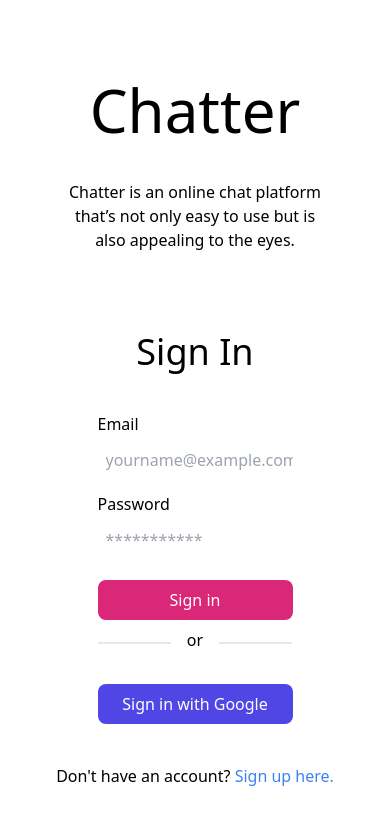
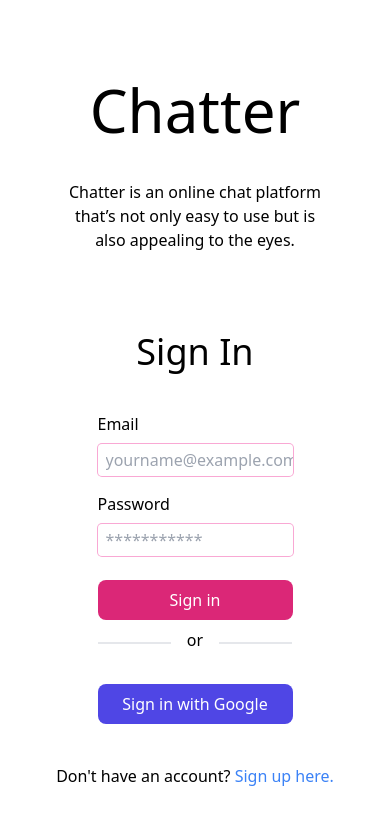
Before and after one commit to ren3yolo/chatapp-next-ts, a Next.js app: page / in a window 390 px wide. Shown: the top 824 px of the page. Built offline with nearby package versions, Linux system fonts and the light colour scheme.

Commit message:
Remove sm modifier

```diff
--- a/components/organisms/SignIn/SignIn.tsx
+++ b/components/organisms/SignIn/SignIn.tsx
@@ -14,14 +14,14 @@ export default function SignIn() {
             id='email'
             placeholder='yourname@example.com'
             autoComplete='false'
-            className='w-full h-8 mt-2 sm:ring-1 pl-2 rounded sm:ring-pink-300 focus:outline-none hover:ring-pink-400 focus:ring-2 focus:ring-pink-500'
+            className='w-full h-8 mt-2 ring-1 pl-2 rounded ring-pink-300 focus:outline-none hover:ring-pink-400 focus:ring-2 focus:ring-pink-500'
           />
           <label className='block mt-4'>Password</label>
           <input
             type='password'
             id='password'
             placeholder='***********'
-            className='w-full h-8 mt-2 sm:ring-1 pl-2 rounded ring-pink-300 focus:outline-none hover:ring-pink-400 focus:ring-2 focus:ring-pink-500'
+            className='w-full h-8 mt-2 ring-1 pl-2 rounded ring-pink-300 focus:outline-none hover:ring-pink-400 focus:ring-2 focus:ring-pink-500'
           />
           <Button variant='primary' className='mt-6' fullWidth>
             Sign in
```
